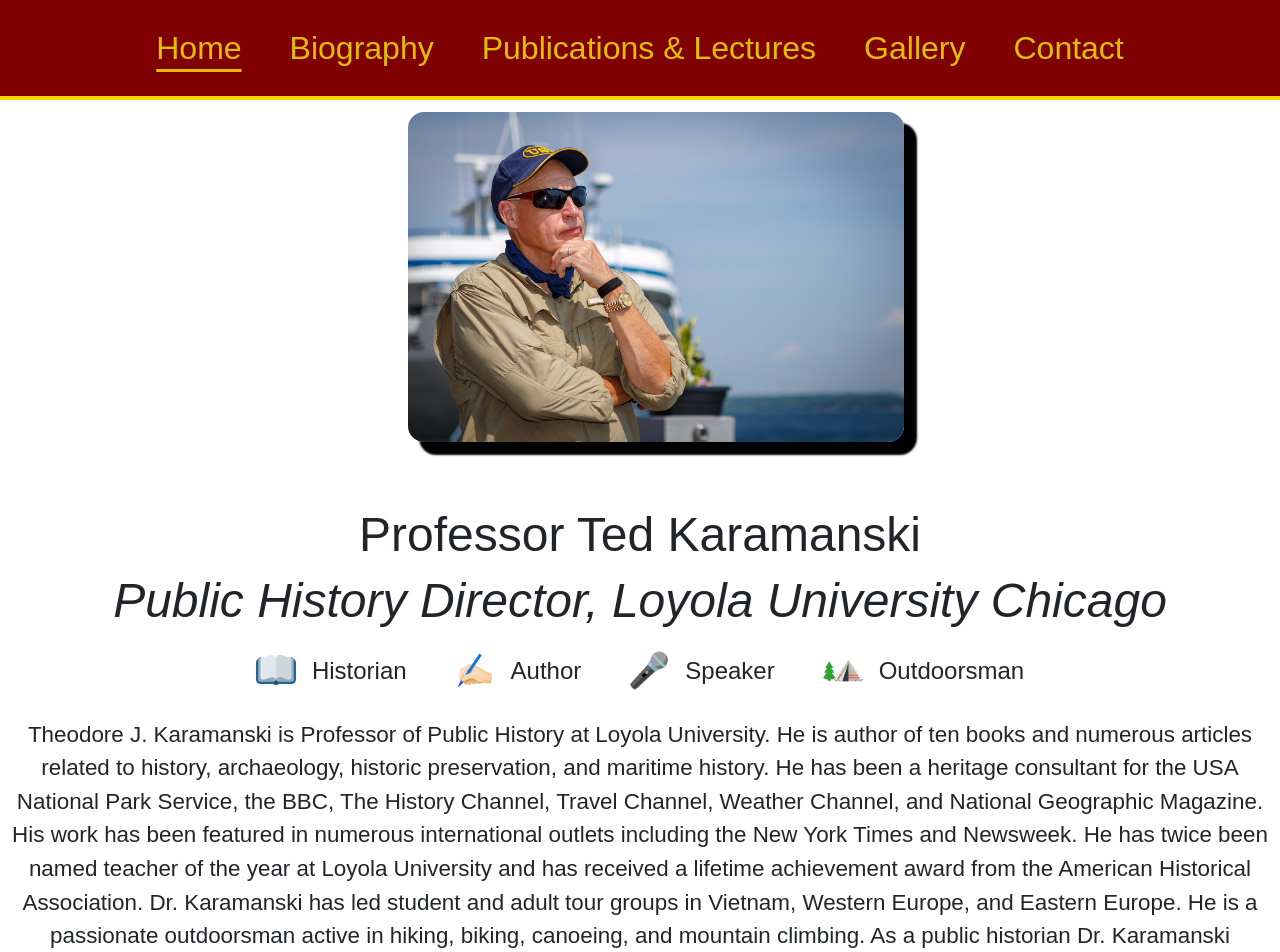
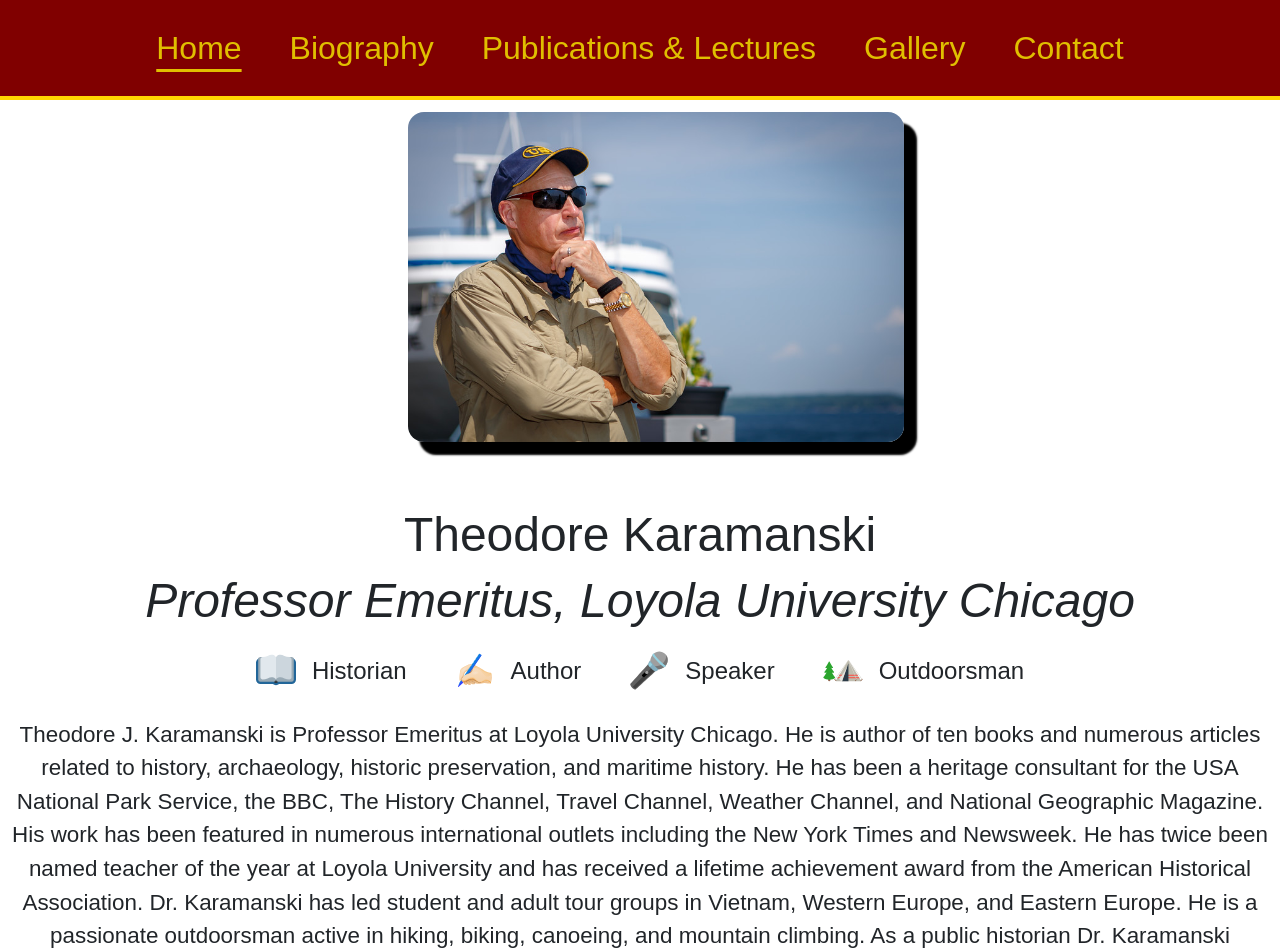
Before and after one commit to alecnissen/ted-personal-website, a React (Vite) app: page / in a window 1280 px wide. Shown: the top 952 px of the page. Built offline with nearby package versions, Linux system fonts and the light colour scheme; a web font is replaced by a local one.

Commit message:
changed job title, and name in header, footer and offcanvas

```diff
--- a/src/Footer.jsx
+++ b/src/Footer.jsx
@@ -5,9 +5,9 @@ export default function Footer() {
   return (
     <div className='footer-content-wrapper'>
 
-    <h1>Professor Ted Karamanski</h1>
+    <h1>Theodore Karamanski</h1>
 
-    <h4>Public History Director, Loyola University Chicago</h4>
+    <h4>Professor Emeritus, Loyola University Chicago</h4>
 
 
     <div className='footer-nav-links-container'>
--- a/src/Header.jsx
+++ b/src/Header.jsx
@@ -43,7 +43,7 @@ export default function Header() {
 
     <img src={hamburgerMenuImg} className="d-lg-none" onClick={handleShow}></img>
 
-    <h1 className='prof-k-header-styles'>Professor Ted Karamanski</h1>
+    <h1 className='prof-k-header-styles'>Theodore Karamanski</h1>
 
       <Offcanvas show={show} onHide={handleClose} className='header-offcanvas-styles'>
         <Offcanvas.Header closeButton>
@@ -52,8 +52,6 @@ export default function Header() {
 
         <div className='offcanvas-header-navlinks-styles'>
 
-        {/* <button>Home</button>
-        <button>Biography</button> */}
 
         <NavLink to="/" className={({ isActive }) => (isActive ? 'active-link' : 'non-active-link')}>
         <button>Home</button>
--- a/src/ImgAndDescription.jsx
+++ b/src/ImgAndDescription.jsx
@@ -15,9 +15,9 @@ export default function ImgAndDescription() {
 
 
       <div className="title-description-container">
-        <h1>Professor Ted Karamanski</h1>
+        <h1>Theodore Karamanski</h1>
         <h3>
-          <em>Public History Director, Loyola University Chicago</em>
+          <em>Professor Emeritus, Loyola University Chicago</em>
         </h3>
 
         <div className="attributes-container">
@@ -45,7 +45,7 @@ export default function ImgAndDescription() {
 
         <div className="description-container">
           <p>
-            Theodore J. Karamanski is Professor of Public History at Loyola University. He is author
+            Theodore J. Karamanski is Professor Emeritus at Loyola University Chicago. He is author
             of ten books and numerous articles related to history, archaeology, historic
             preservation, and maritime history. He has been a heritage consultant for the USA
             National Park Service, the BBC, The History Channel, Travel Channel, Weather Channel,
```
